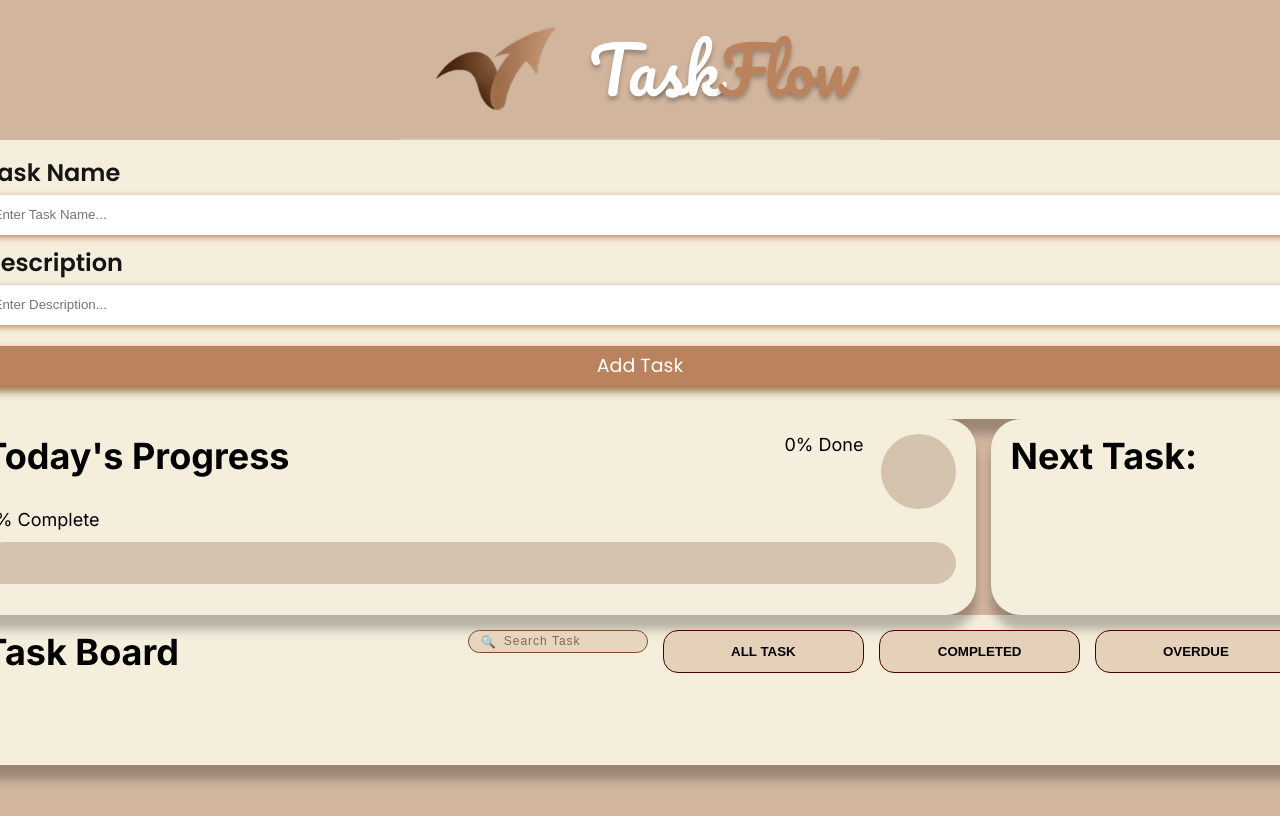
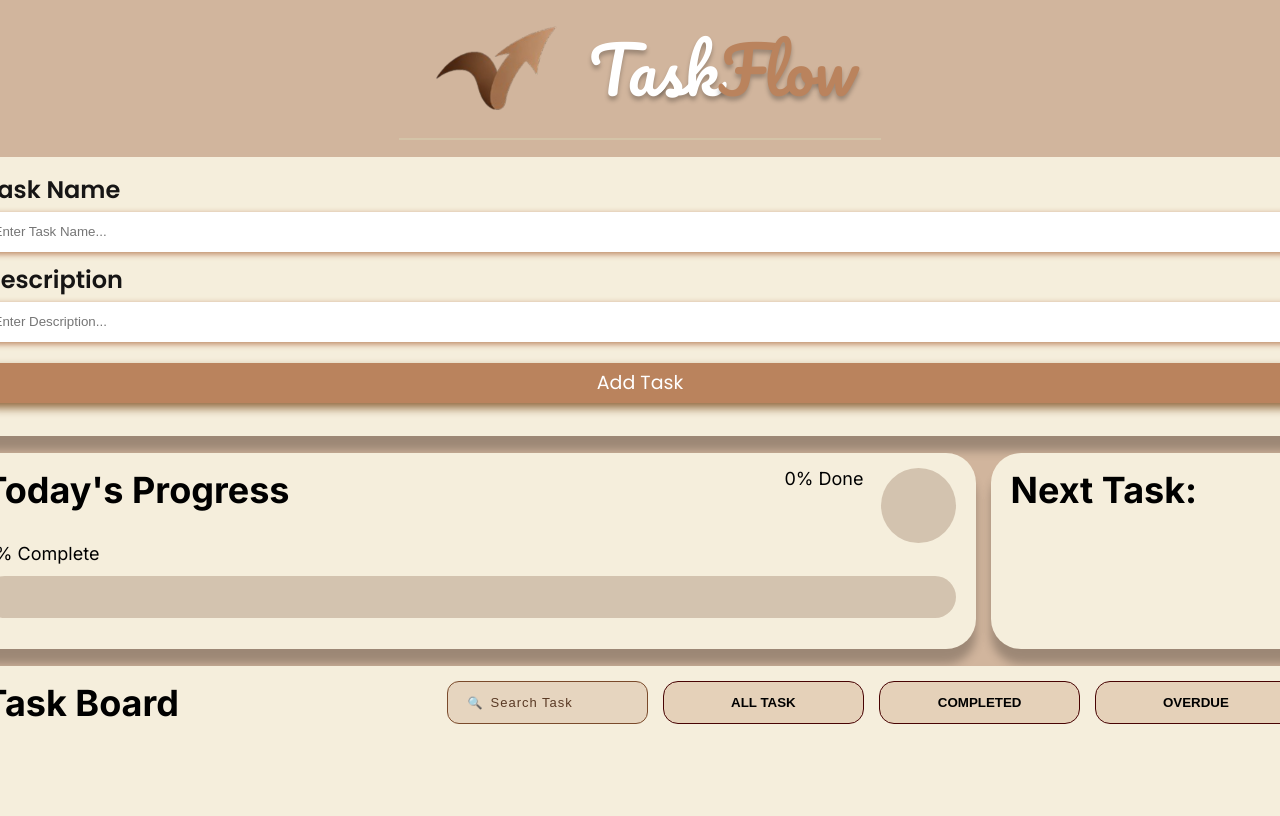
Before and after one commit to Nyxth-666/TaskFlow, a React (Vite) app: page / in a window 1280 px wide. Shown: the top 816 px of the page. Built offline with nearby package versions, Linux system fonts and the light colour scheme; a web font is replaced by a local one.

Commit message:
done with all

```diff
--- a/src/App.css
+++ b/src/App.css
@@ -1,3 +1,9 @@
+main {
+    display: flex;
+    flex-direction: column;
+    gap: 17px;
+}
+
 .progress-boxes {
     display: flex;
     gap: 15px;
--- a/src/App.jsx
+++ b/src/App.jsx
@@ -4,10 +4,12 @@ import TaskForm from "./components/TaskForm";
 import ProgressBar from "./components/ProgressBar";
 import NextTask from "./components/NextTask";
 import TaskBoard from "./components/TaskBoard";
+import Filters from "./components/Filters";
 
 function App() {
   return (
     <>
+      <main>
         <Header />
         <TaskForm />
         <div className="progress-boxes">
@@ -15,6 +17,7 @@ function App() {
           <NextTask />
         </div>
         <TaskBoard />
+      </main>
     </>
   );
 }
--- a/src/styles/SearchBar.css
+++ b/src/styles/SearchBar.css
@@ -4,9 +4,9 @@
   background-color: #e6d5bf;
   border: 1.5px solid #7a4a2b;
   border-radius: 12px;
-  padding: 6px 12px;
-  width: 180px;
-  height: 23px;
+  width: 201.241px;
+  height: 43.377px;
+  padding: 9px 20px;
 }
 
 .search-icon {
@@ -19,7 +19,7 @@
   border: none;
   outline: none;
   background: transparent;
-  font-size: 12px;
+  font-size: 13px;
   width: 100%;
   color: #5a3a25;
   font-weight: 500;
@@ -27,6 +27,5 @@
 
 .search-input::placeholder {
   color: #5a3a25;
-  opacity: 0.7;
   letter-spacing: 1px;
 }
```
Lines whose indentation alone changed are shown as unchanged.
